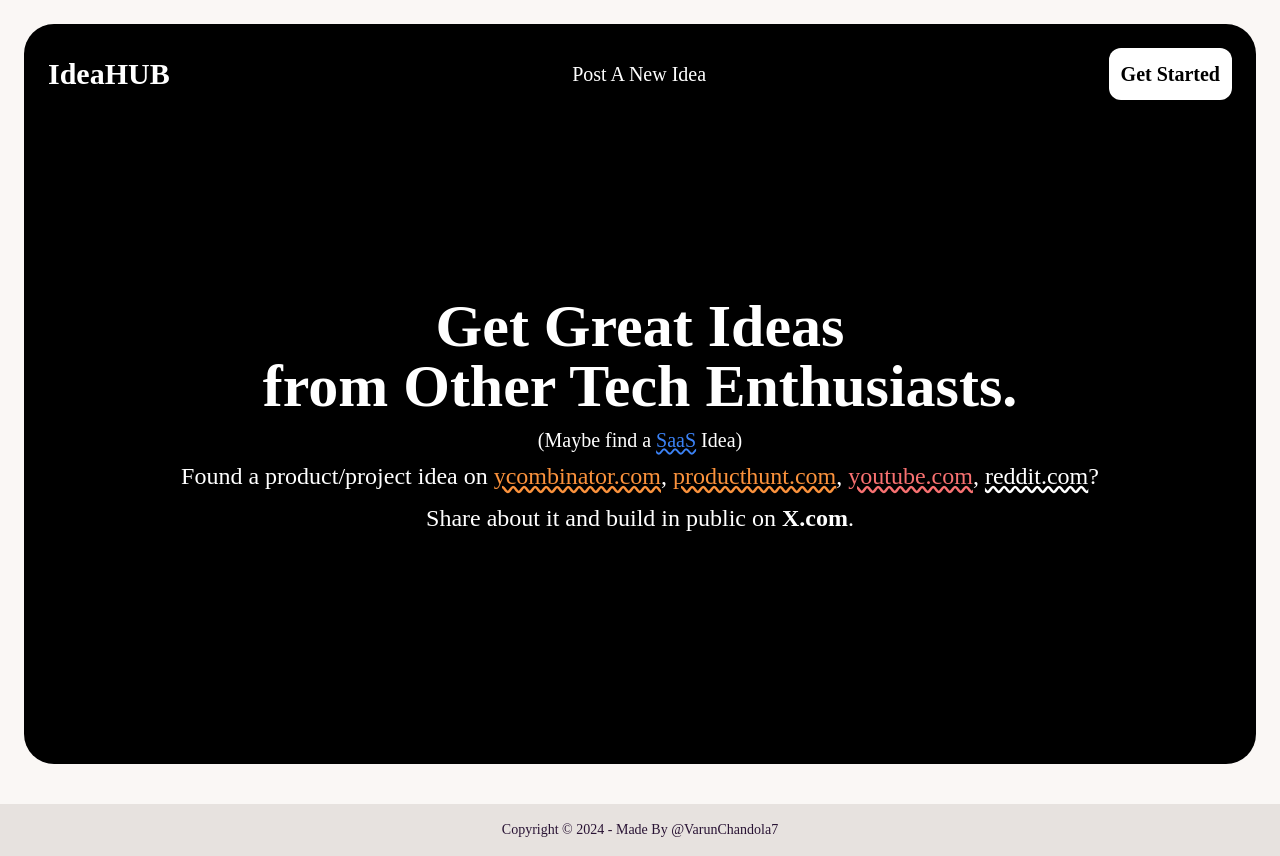
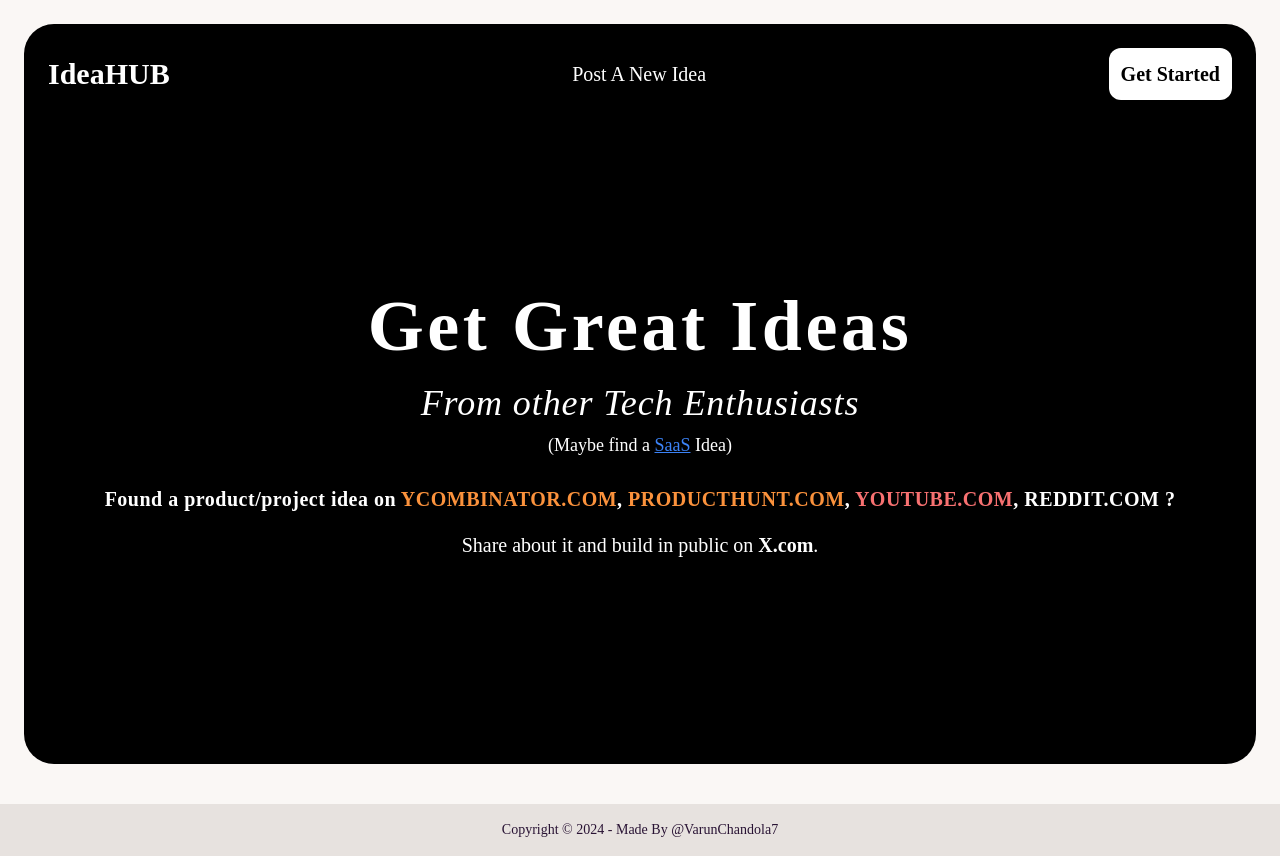
Before and after one commit to varun-chandola/IdeaHub, a React (Vite) app in the folder frontend/: page / in a window 1280 px wide. Built offline with nearby package versions, Linux system fonts and the light colour scheme; a web font is replaced by a local one.

Commit message:
improved UI

```diff
--- a/frontend/src/components/AddProject.jsx
+++ b/frontend/src/components/AddProject.jsx
@@ -10,10 +10,12 @@ const AddProject = () => {
     const [TechStack, setTechStack] = useState('');
     const [content, setContent] = useState('');
     const navigate = useNavigate()
+    const [ideaLoader, setIdeaLoader] = useState(false)
 
     const addNewProject = async (e) => {
         e.preventDefault();
         try {
+            setIdeaLoader(true)
             const response = await axios.post(`https://ideahub-backend.onrender.com/api/v1/add-project`, {
                 title,
                 level,
@@ -22,11 +24,15 @@ const AddProject = () => {
             }, { withCredentials: true });
 
             if (response.data?.msg) {
+                setIdeaLoader(false)
                 toast.success(response.data?.msg)
                 navigate('/all-projects')
             }
         } catch (error) {
+            setIdeaLoader(false)
             toast.error(error.response?.data?.msg);
+        } finally {
+            setIdeaLoader(false)
         }
     };
 
@@ -87,12 +93,13 @@ const AddProject = () => {
                                     onChange={e => setContent(e.target.value)}
                                 ></textarea>
                             </div>
-                            <button
-                                type="submit"
-                                className="w-full bg-blue-600 hover:bg-blue-700 text-white font-bold py-3 px-4 rounded-md transition duration-300 ease-in-out transform hover:scale-105 focus:outline-none focus:ring-2 focus:ring-blue-500 focus:ring-opacity-50"
-                            >
-                                Create Project Idea
-                            </button>
+                            {ideaLoader ? <button className='w-full'><span className="loading loading-spinner loading-xl text-white"></span></button> :
+                                <button
+                                    type="submit"
+                                    className="w-full bg-blue-600 hover:bg-blue-700 text-white font-bold py-3 px-4 rounded-md transition duration-300 ease-in-out transform hover:scale-105 focus:outline-none focus:ring-2 focus:ring-blue-500 focus:ring-opacity-50"
+                                >
+                                    Create Project Idea
+                                </button>}
                         </form>
                     </div>
                 </div>
--- a/frontend/src/components/CommentAndReplies.jsx
+++ b/frontend/src/components/CommentAndReplies.jsx
@@ -1,5 +1,5 @@
 import axios from 'axios'
-import React, { useContext, useEffect, useState } from 'react'
+import React, { useContext, useState } from 'react'
 import toast from 'react-hot-toast'
 import ProfileIcon from './ProfileIcon'
 import Loader from './Loader'
@@ -9,6 +9,8 @@ import { MdDeleteOutline } from "react-icons/md";
 
 const CommentAndReplies = () => {
   const { loggedInUser, project, comments, setComments } = useContext(authContext)
+  const [deleteLoader, setDeleteLoader] = useState(false)
+
   const [replyBox, setReplyBox] = useState()
   const [replyContent, setReplyContent] = useState('')
   const navigate = useNavigate()
@@ -21,7 +23,6 @@ const CommentAndReplies = () => {
           projectId
         },
         { withCredentials: true })
-      console.log(response?.data)
       toast.success(response?.data?.msg)
       setComments(prevComments =>
         prevComments?.map(comment =>
@@ -40,12 +41,19 @@ const CommentAndReplies = () => {
   }
   const deleteComment = async (commentId, projectId) => {
     try {
+      setDeleteLoader(true)
       const response = await axios.delete(`https://ideahub-backend.onrender.com/api/v1//${projectId}/${commentId}/delete-comment`, { withCredentials: true })
       console.log(response?.data?.msg)
-      toast.success(response?.data?.msg)
-      setComments(response?.data?.restComments?.comments)
+      if (response && response?.data.msg) {
+        setDeleteLoader(false)
+        toast.success(response?.data?.msg)
+        setComments(response?.data?.restComments?.comments)
+      }
     } catch (error) {
       console.log(error?.response?.data?.msg)
+      setDeleteLoader(false)
+    } finally {
+      setDeleteLoader(false)
     }
   }
   const likeComment = async (commentId) => {
@@ -115,7 +123,19 @@ const CommentAndReplies = () => {
                       <ProfileIcon />
                     </span>
                     <h1 className='rounded-xl p-1'>{comment?.owner?.username}</h1>
-                    {(loggedInUser === (comment?.owner?.username)) ? <MdDeleteOutline className='text-2xl mx-3 hover:cursor-pointer' onClick={() => deleteComment(comment?._id, project?._id)} /> : <></>}
+                    {(loggedInUser === comment?.owner?.username) ? (
+                      deleteLoader ? (
+                        <button className=''>
+                          <span className="loading loading-spinner loading-xl text-black"></span>
+                        </button>
+                      ) : (
+                        <MdDeleteOutline
+                          className='text-2xl mx-3 hover:cursor-pointer'
+                          onClick={() => deleteComment(comment?._id, project?._id)}
+                        />
+                      )
+                    ) : null}
+
                   </div>
                 </div>
                 <div className='mx-6 flex gap-4'>
--- a/frontend/src/components/EditProject.jsx
+++ b/frontend/src/components/EditProject.jsx
@@ -10,6 +10,7 @@ const EditProject = () => {
     const [updatedTechStack, setUpdatedTechStack] = useState("")
     const [updatedContent, setUpdatedContent] = useState("")
     const location = useLocation()
+    const [editLoader, setEditLoader] = useState(false)
     const { projectId } = useParams()
     const navigate = useNavigate()
 
@@ -23,15 +24,20 @@ const EditProject = () => {
         console.log(updatedData)
         try {
             e.preventDefault()
+            setEditLoader(true)
             const response = await axios.patch(`https://ideahub-backend.onrender.com/api/v1/${projectId}/edit`, updatedData, { withCredentials: true })
             console.log(response?.data)
             if (response?.data?.msg === "updated") {
+                setEditLoader(false)
                 toast.success(response?.data?.msg)
                 navigate(`/project/${projectId}`)
             }
         } catch (error) {
+            setEditLoader(false)
             console.log(error?.response?.data?.msg)
             toast.error(error?.response?.data?.msg)
+        } finally {
+            setEditLoader(false)
         }
     }
     return (
@@ -88,12 +94,16 @@ const EditProject = () => {
                                     onChange={e => setUpdatedContent(e.target.value)}
                                 ></textarea>
                             </div>
+                            {editLoader ?
+                                <button className='w-full'><span className="loading loading-spinner loading-xl text-white"></span></button>
+                                :
                                 <button
                                     type="submit"
                                     className="w-full bg-blue-600 hover:bg-blue-700 text-white font-bold py-3 px-4 rounded-md transition duration-300 ease-in-out transform hover:scale-105 focus:outline-none focus:ring-2 focus:ring-blue-500 focus:ring-opacity-50"
                                 >
                                     Create Project Idea
                                 </button>
+                            }
                         </form>
                     </div>
                 </div>
--- a/frontend/src/components/Home.jsx
+++ b/frontend/src/components/Home.jsx
@@ -1,4 +1,4 @@
-import React, { useEffect } from 'react';
+import React from 'react';
 import { useNavigate } from 'react-router-dom';
 import { motion } from 'framer-motion';
 
@@ -36,27 +36,67 @@ const Home = () => {
       <div className="bg-black text-white rounded-[30px] p-6">
         <HomeNavbar />
         <div className="h-[80vh] flex flex-col items-center justify-center">
-          <motion.h1 animate={{ y: -10, dur: 2 }}>
-            <h1 className="text-6xl font-extrabold text-center">
-              Get Great Ideas <br />from Other Tech Enthusiasts.
+          <motion.h1
+            initial={{ y: 20, opacity: 0 }}
+            animate={{ y: 0, opacity: 1 }}
+            transition={{ duration: 0.8, ease: "easeOut" }}
+          >
+            <h1 className="text-7xl font-bold text-center tracking-wider leading-tight">
+              Get Great Ideas
             </h1>
           </motion.h1>
-          <p className="text-center text-xl">(Maybe find a <span className='text-blue-500 underline decoration-wavy'>SaaS</span> Idea)</p>
-          <div className="text-2xl text-center mt-4">
-            <motion.p animate={{ y: -10, dur: 2 }}>
+          <motion.p
+            initial={{ y: 20, opacity: 0 }}
+            animate={{ y: 0, opacity: 1 }}
+            transition={{ duration: 0.8, ease: "easeOut", delay: 0.2 }}
+          >
+            <p className="text-4xl font-light italic mt-3 tracking-wide">
+              From other Tech Enthusiasts
+            </p>
+          </motion.p>
+          <motion.p
+            initial={{ scale: 0.95, opacity: 0 }}
+            animate={{ scale: 1, opacity: 1 }}
+            transition={{ duration: 0.6, ease: "easeOut", delay: 0.4 }}
+            className="text-center text-lg font-medium mt-2"
+          >
+            (Maybe find a <span className="text-blue-500 underline">SaaS</span> Idea)
+          </motion.p>
+          <div className="text-xl text-center mt-6">
+            <motion.p
+              initial={{ y: 20, opacity: 0 }}
+              animate={{ y: 0, opacity: 1 }}
+              transition={{ duration: 0.8, ease: "easeOut", delay: 0.6 }}
+              className="font-semibold tracking-wide leading-relaxed"
+            >
               Found a product/project idea on{' '}
-              <span className='text-orange-400 underline decoration-wavy'>ycombinator.com</span>,{' '}
-              <span className='text-orange-400 underline decoration-wavy'>producthunt.com</span>,{' '}
-              <span className='text-red-400 underline decoration-wavy'>youtube.com</span>,{' '}
-              <span className='underline decoration-wavy'>reddit.com</span>?
+              <span className="text-orange-400">
+                YCOMBINATOR.COM
+              </span>
+              ,{' '}
+              <span className="text-orange-400">
+                PRODUCTHUNT.COM
+              </span>
+              ,{' '}
+              <span className="text-red-400">
+                YOUTUBE.COM
+              </span>
+              ,{' '}
+              <span className="">REDDIT.COM</span> ?
             </motion.p>
-            <p>
-              Share about it and build in public on <span className="font-extrabold">X.com</span>.
-            </p>
+            <motion.p
+              initial={{ y: 20, opacity: 0 }}
+              animate={{ y: 0, opacity: 1 }}
+              transition={{ duration: 0.8, ease: "easeOut", delay: 0.8 }}
+              className="font-light mt-4 leading-snug"
+            >
+              Share about it and build in public on <span className="font-bold">X.com</span>.
+            </motion.p>
           </div>
         </div>
       </div>
-    </div >
+    </div>
+
   );
 };
 
--- a/frontend/src/components/Login.jsx
+++ b/frontend/src/components/Login.jsx
@@ -17,8 +17,8 @@ export default function Login() {
     e.preventDefault()
     setLoading(true)
     try {
-      const response = await axios.post(`hhttps://ideahub-backend.onrender.com/api/v1/login`, {
-       username,
+      const response = await axios.post(`https://ideahub-backend.onrender.com/api/v1/login`, {
+        username,
         password
       }, {
         withCredentials: true
```
Also changed, not shown: frontend/src/components/ViewProject.jsx (+35 -80 lines). Lines whose indentation alone changed are shown as unchanged.
